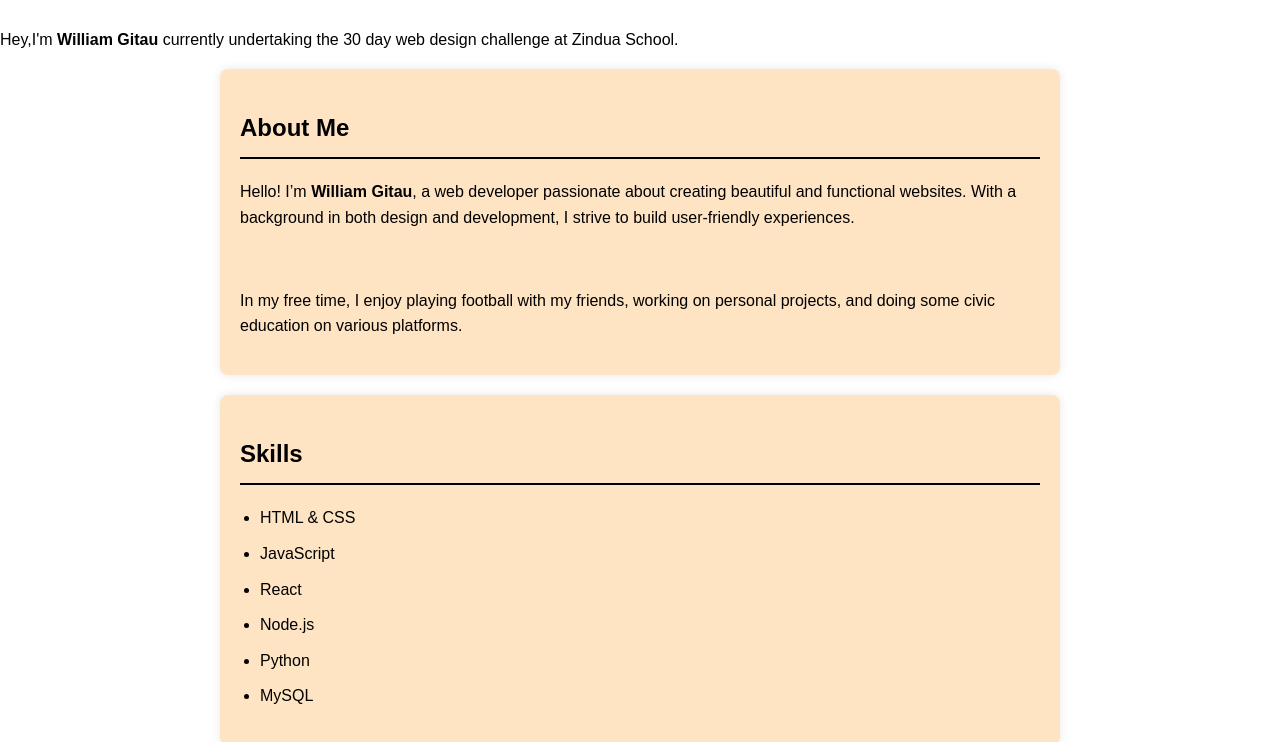
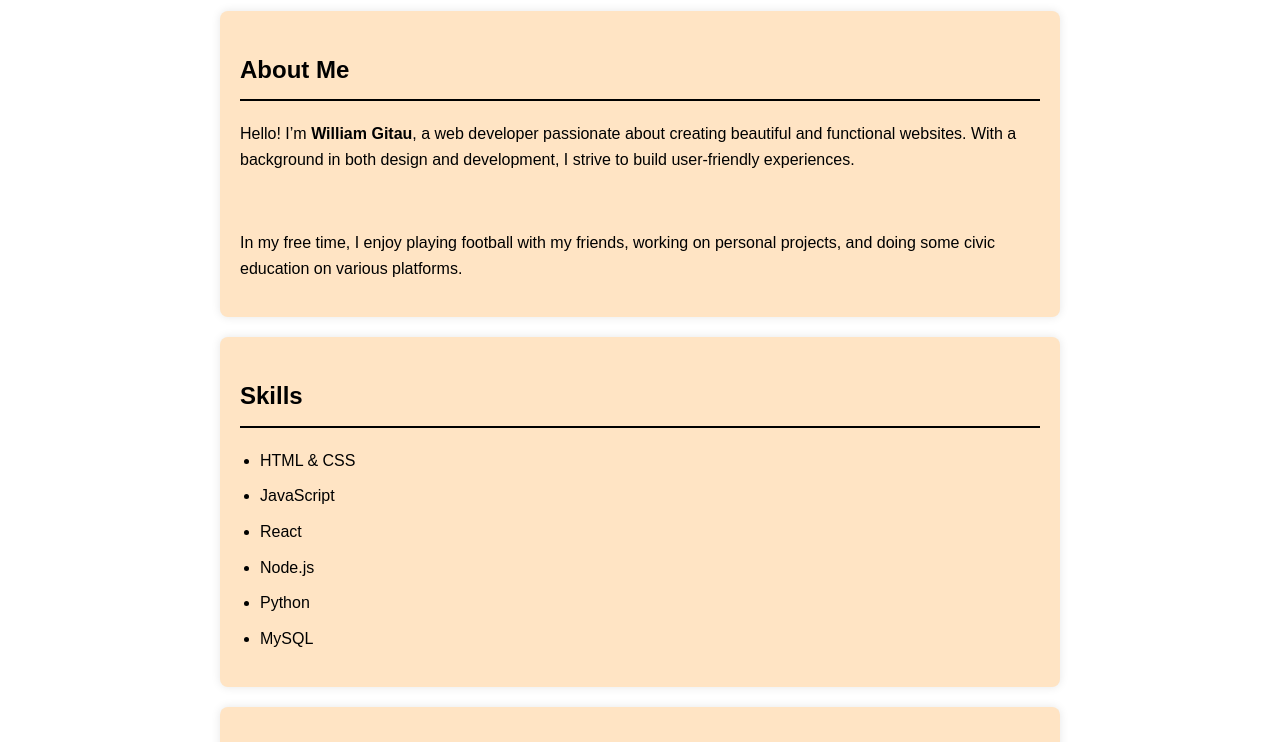
Before and after one commit to Meekwill0/Portfolio, a plain HTML site: page index.html in a window 1280 px wide. Shown: the part 306-1048 px from the top of the page. Drawn offline with Linux system fonts and the light colour scheme.

Commit message:
first commit

```diff
--- a/index.html
+++ b/index.html
@@ -19,8 +19,6 @@
         <h1>WILLIAM GITAU</h1>
         <img src="images/profile.avif" alt="Profile Picture" width="150" height="150">
     </header>
-    <P>Hey,I'm <strong>William Gitau</strong> currently undertaking the 30 day web design challenge at Zindua School.</P>
-
     <section id="about-me">
         <h2>About Me</h2>
         <p>Hello! I’m <strong>William Gitau</strong>, a web developer passionate about creating beautiful and functional websites. With a background in both design and development, I strive to build user-friendly experiences.</p>
```
